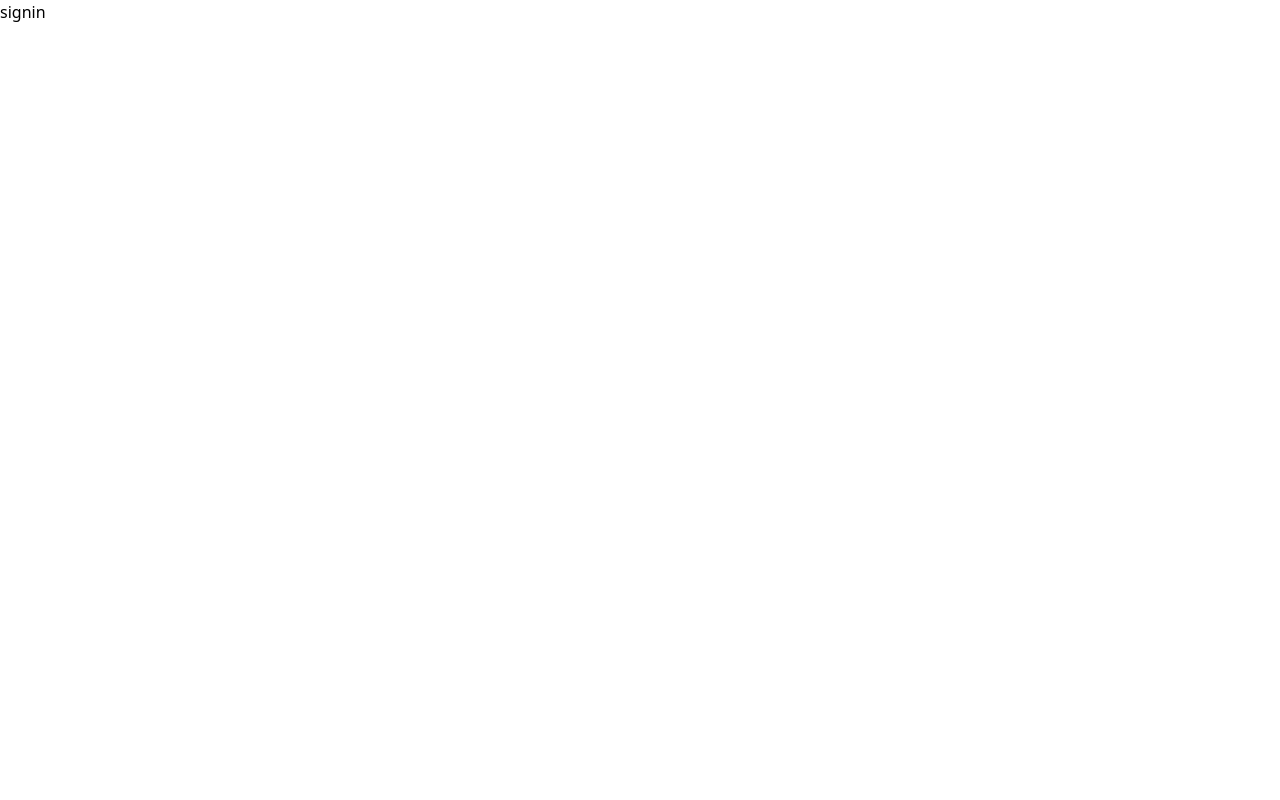
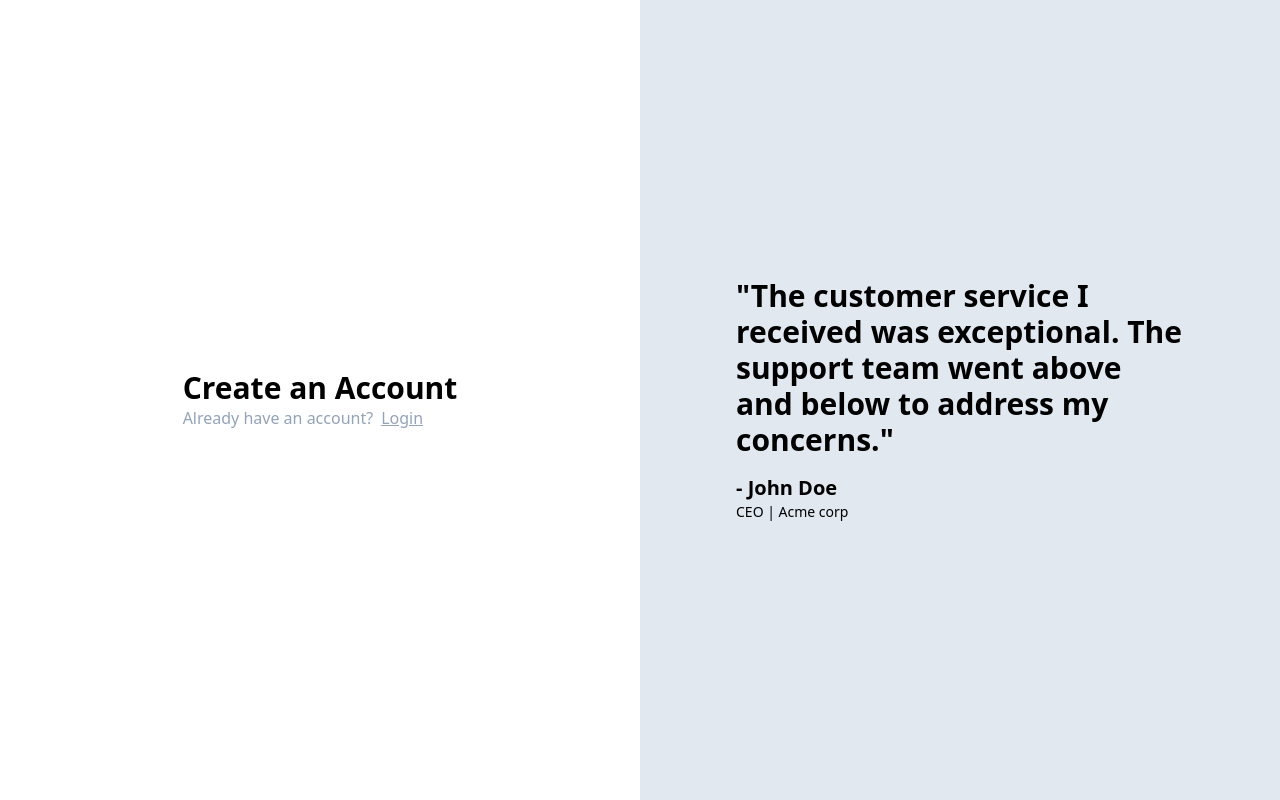
Before and after one commit to Mohit18023/medium, a React (Vite) app in the folder frontend/: page /signin in a window 1280 px wide. Built offline with nearby package versions, Linux system fonts and the light colour scheme.

Commit message:
Quote component added

```diff
--- /dev/null
+++ b/frontend/src/components/Auth.tsx
@@ -0,0 +1,22 @@
+import { Link } from "react-router-dom";
+
+
+const Auth = ({ type }: { type: "signup" | "signin" }) => {
+  return (
+    <div className="h-screen flex justify-center flex-col">
+      <div className="flex justify-center ">
+        <div>
+          <div className="text-3xl font-extrabold">Create an Account</div>
+          <div className="text-slate-400">
+            Already have an account?
+            <Link className="pl-2 underline" to={"/signin"}>
+            Login
+            </Link>
+          </div>
+        </div>
+      </div>
+    </div>
+  );
+};
+
+export default Auth;
--- /dev/null
+++ b/frontend/src/components/Input.tsx
@@ -0,0 +1,36 @@
+import propTypes from 'prop-types'
+
+interface InputProps {
+    lable : string,
+    placeholder : string,
+    onChange : (e : React.ChangeEvent<HTMLInputElement>) => void
+}
+const Input = ({lable,placeholder, onChange} : InputProps ) => {
+  return (
+    <div>
+      <div>
+        <label
+          htmlFor="first_name"
+          className="block mb-2 text-sm font-medium text-gray-900 dark:text-white"
+        >
+          {lable}
+        </label>
+        <input
+          type="text"
+          id="first_name"
+          className="bg-gray-50 border border-gray-300 text-gray-900 text-sm rounded-lg focus:ring-blue-500 focus:border-blue-500 block w-full p-2.5 dark:bg-gray-700 dark:border-gray-600 dark:placeholder-gray-400 dark:text-white dark:focus:ring-blue-500 dark:focus:border-blue-500"
+          placeholder="John"
+            onChange={onChange}
+
+          required
+        />
+      </div>
+    </div>
+  );
+}
+
+Input.propTypes = {
+  lable: propTypes.string.isRequired,
+  placeholder: propTypes.string.isRequired
+}
+export default Input
--- /dev/null
+++ b/frontend/src/components/Quote.tsx
@@ -0,0 +1,22 @@
+const Quote = () => {
+  return (
+    <div className="bg-slate-200 h-screen flex justify-center flex-col">
+      <div className="flex justify-center">
+        <div className="max-w-md ">
+          <div className="text-3xl text-centre font-bold">
+            "The customer service I received was exceptional. The support team
+            went above and below to address my concerns."
+          </div>
+          <div className="max-w-md mt-4  text-xl font-semibold">
+            - John Doe
+          </div>
+          <div className="max-w-md  text-sm font-light">
+            CEO | Acme corp
+          </div>
+        </div>
+      </div>
+    </div>
+  );
+};
+
+export default Quote;
--- a/frontend/src/pages/Signin.tsx
+++ b/frontend/src/pages/Signin.tsx
@@ -1,10 +1,19 @@
+import Auth from "../components/Auth";
+import Quote from "../components/Quote";
 
 const Signin = () => {
   return (
     <div>
-      signin
+      <div className="grid grid-cols-2">
+        <div>
+           <Auth />
+        </div>
+        <div className="invisible lg:visible">
+          <Quote />
+        </div>
+      </div>
     </div>
-  )
-}
+  );
+};
 
-export default Signin
+export default Signin;
```
